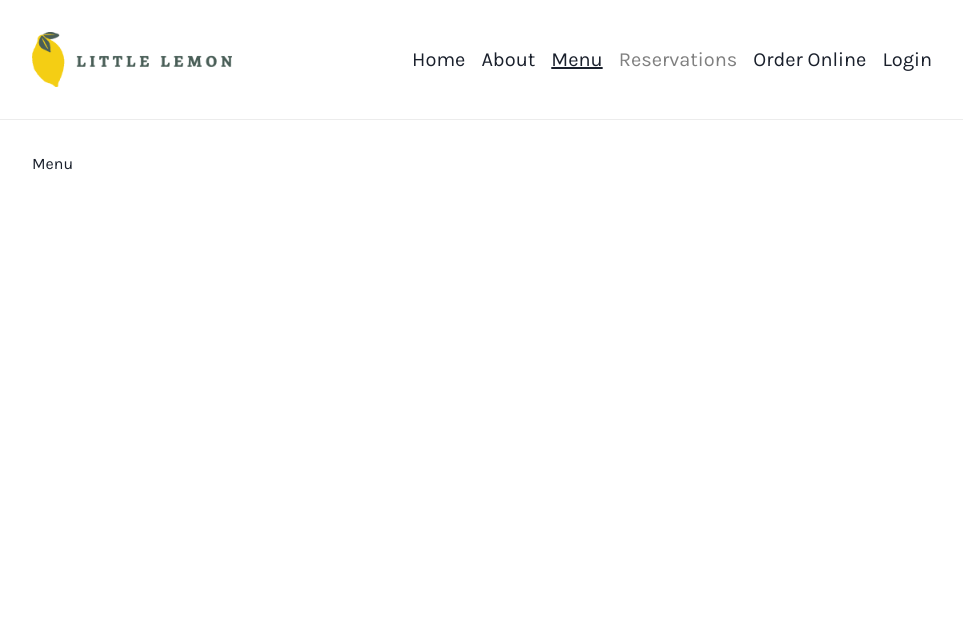
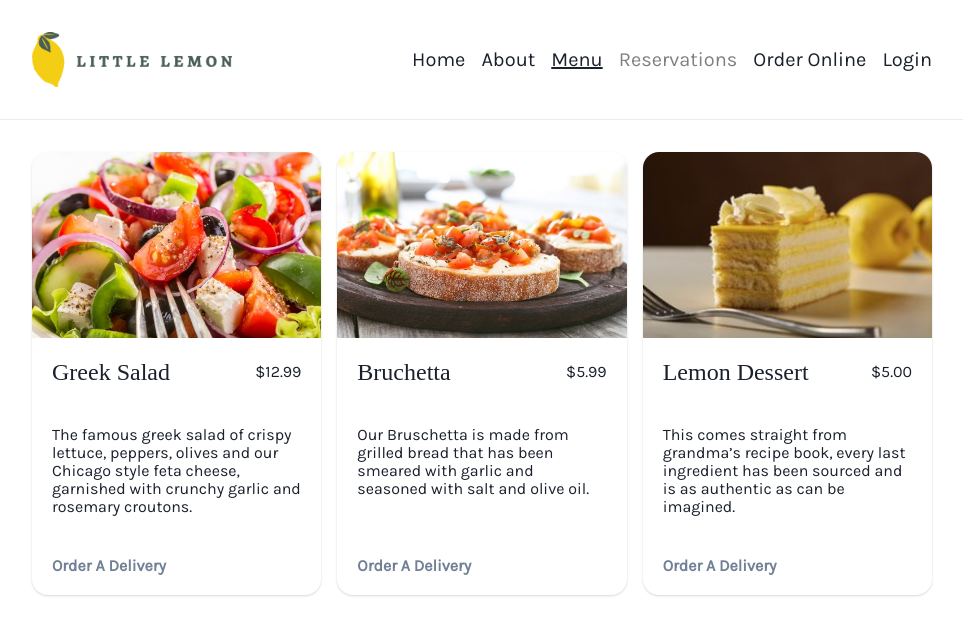
Before and after one commit to bannerett/little-lemon, a React (Create React App) app: page /menu in a window 1280 px wide. Shown: the top 634 px of the page, without its empty margins (158-1121 px from the left). Built offline with nearby package versions, Linux system fonts and the light colour scheme; a web font is replaced by a local one.

Commit message:
refactor: extend store with menu and order slices

```diff
--- a/src/components/Specials.tsx
+++ b/src/components/Specials.tsx
@@ -1,48 +1,14 @@
+import { useSelector } from 'react-redux';
 import { MouseEventHandler, useCallback, useState } from 'react';
 import { Box, Flex, Heading, SimpleGrid } from '@chakra-ui/react';
 import { Bicycle } from 'phosphor-react';
 import DishCard from 'components/DishCard';
 import NavLink from 'components/Navbar/NavLink';
 import { contentStyles } from 'constants/contentStyles';
-import { SpecialDish } from 'types/SpecialDish';
-import greekSalad from 'assets/img/specials/greek-salad.jpg';
-import bruchetta from 'assets/img/specials/bruchetta.jpg';
-import lemonDessert from 'assets/img/specials/lemon-dessert.jpg';
-
-const specials: SpecialDish[] = [
-  {
-    id: 'greek-salad',
-    name: 'greek-salad',
-    imgSrc: greekSalad,
-    heading: 'Greek Salad',
-    price: 12.99,
-    description:
-      'The famous greek salad of crispy lettuce, peppers, olives and our Chicago style feta cheese, garnished with crunchy garlic and rosemary croutons. ',
-    label: 'Order a delivery',
-  },
-  {
-    id: 'bruchetta',
-    name: 'bruchetta',
-    imgSrc: bruchetta,
-    heading: 'Bruchetta',
-    price: 5.99,
-    description:
-      'Our Bruschetta is made from grilled bread that has been smeared with garlic and seasoned with salt and olive oil. ',
-    label: 'Order a delivery',
-  },
-  {
-    id: 'lemon-dessert',
-    name: 'lemon-dessert',
-    imgSrc: lemonDessert,
-    heading: 'Lemon Dessert',
-    price: 5.0,
-    description:
-      'This comes straight from grandma’s recipe book, every last ingredient has been sourced and is as authentic as can be imagined.',
-    label: 'Order a delivery',
-  },
-];
+import { selectMenu } from 'store/menu/menuSlice';
 
 function Specials() {
+  const specials = useSelector(selectMenu);
   const [order, setOrder] = useState<null | Record<string, number>>(null);
 
   const handleAdd = useCallback<MouseEventHandler<HTMLButtonElement>>(
--- a/src/pages/Menu.tsx
+++ b/src/pages/Menu.tsx
@@ -1,16 +1,25 @@
-import { Box } from '@chakra-ui/react';
-import AnimatePage from '../components/AnimatePage';
+import { shallowEqual, useSelector } from 'react-redux';
 import { Helmet } from 'react-helmet-async';
-import { contentStyles } from '../constants/contentStyles';
+import { Box, SimpleGrid } from '@chakra-ui/react';
+import { selectMenu } from 'store/menu/menuSlice';
+import AnimatePage from 'components/AnimatePage';
+import DishCard from 'components/DishCard';
+import { contentStyles } from 'constants/contentStyles';
 
 function Menu() {
+  const menu = useSelector(selectMenu, shallowEqual);
+
   return (
     <AnimatePage>
       <Helmet>
         <title>Little Lemon - Menu</title>
       </Helmet>
       <Box as="section" {...contentStyles} maxW={900} mx="auto" py={8}>
-        Menu
+        <SimpleGrid columns={[1, 2, 3]} spacing={4}>
+          {menu.map(menuItem => (
+            <DishCard key={menuItem.id} {...menuItem} />
+          ))}
+        </SimpleGrid>
       </Box>
     </AnimatePage>
   );
--- /dev/null
+++ b/src/store/menu/menuSlice.ts
@@ -0,0 +1,56 @@
+import { createSlice, PayloadAction } from '@reduxjs/toolkit';
+import { RootState } from 'store/store';
+import { SpecialDish } from 'types/SpecialDish';
+import greekSalad from 'assets/img/specials/greek-salad.jpg';
+import bruchetta from 'assets/img/specials/bruchetta.jpg';
+import lemonDessert from 'assets/img/specials/lemon-dessert.jpg';
+
+const initialState: Record<'value', SpecialDish[]> = {
+  value: [
+    {
+      id: 'greek-salad',
+      name: 'greek-salad',
+      imgSrc: greekSalad,
+      heading: 'Greek Salad',
+      price: 12.99,
+      description:
+        'The famous greek salad of crispy lettuce, peppers, olives and our Chicago style feta cheese, garnished with crunchy garlic and rosemary croutons. ',
+      label: 'Order a delivery',
+    },
+    {
+      id: 'bruchetta',
+      name: 'bruchetta',
+      imgSrc: bruchetta,
+      heading: 'Bruchetta',
+      price: 5.99,
+      description:
+        'Our Bruschetta is made from grilled bread that has been smeared with garlic and seasoned with salt and olive oil. ',
+      label: 'Order a delivery',
+    },
+    {
+      id: 'lemon-dessert',
+      name: 'lemon-dessert',
+      imgSrc: lemonDessert,
+      heading: 'Lemon Dessert',
+      price: 5.0,
+      description:
+        'This comes straight from grandma’s recipe book, every last ingredient has been sourced and is as authentic as can be imagined.',
+      label: 'Order a delivery',
+    },
+  ],
+};
+
+const menuSlice = createSlice({
+  name: 'menu',
+  initialState,
+  reducers: {
+    addMenuItem: (state, { payload }: PayloadAction<SpecialDish>) => {
+      state.value.push(payload);
+    },
+  },
+});
+
+export const selectMenu = (state: RootState): SpecialDish[] => state.menu.value;
+
+export const { addMenuItem } = menuSlice.actions;
+export default menuSlice.reducer;
--- /dev/null
+++ b/src/store/order/orderSlice.ts
@@ -0,0 +1,18 @@
+import { createSlice } from '@reduxjs/toolkit';
+
+const initialState = {
+  value: {},
+};
+
+const orderSlice = createSlice({
+  name: 'order',
+  initialState,
+  reducers: {
+    addOrder: (state, { payload }) => {
+      console.log(payload);
+    },
+  },
+});
+
+export const { addOrder } = orderSlice.actions;
+export default orderSlice.reducer;
--- a/src/store/reservations/reservationsSlice.ts
+++ b/src/store/reservations/reservationsSlice.ts
@@ -43,7 +43,6 @@ export const selectReservations =
   (userId?: string) =>
   (state: RootState): Record<number, Booking> | undefined => {
     if (userId) {
-      console.log('state', state.booking);
       return state.booking.value[userId];
     }
   };
--- a/src/store/store.ts
+++ b/src/store/store.ts
@@ -2,9 +2,11 @@ import { combineReducers, configureStore } from '@reduxjs/toolkit';
 import { useDispatch } from 'react-redux';
 import auth from 'store/auth/authSlice';
 import booking from 'store/reservations/reservationsSlice';
+import menu from 'store/menu/menuSlice';
+import order from 'store/order/orderSlice';
 
 const store = configureStore({
-  reducer: combineReducers({ auth, booking }),
+  reducer: combineReducers({ auth, booking, menu, order }),
   middleware: getDefaultMiddleware => getDefaultMiddleware(),
 });
 
```
